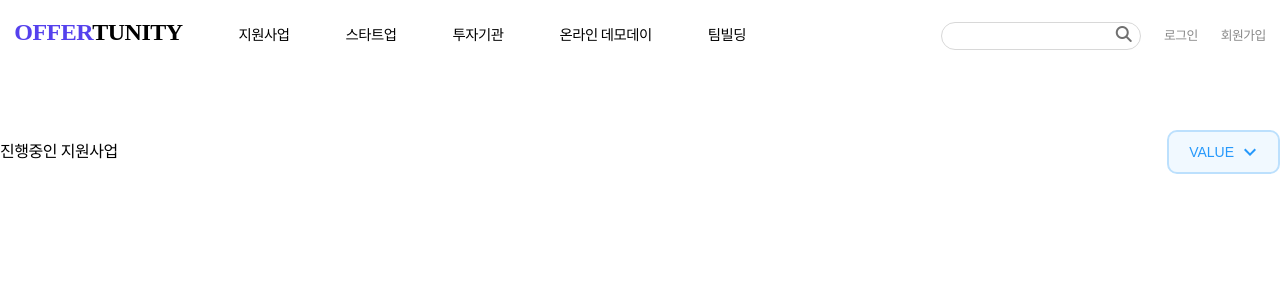
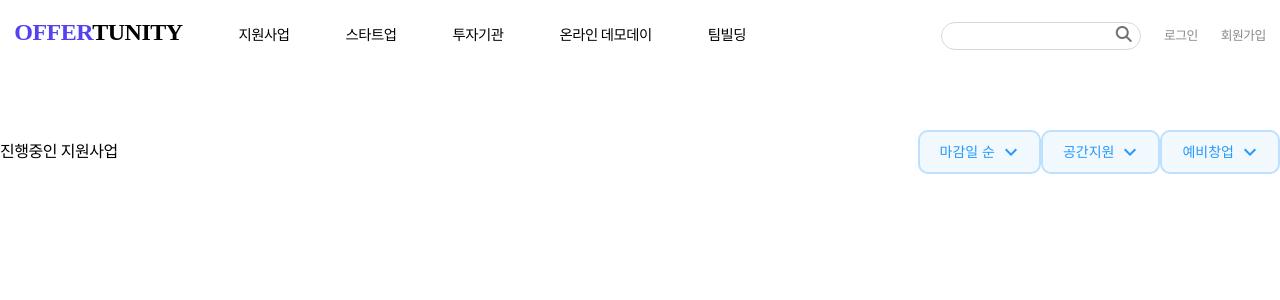
Before and after one commit to Momentium/withWecode, a React (Create React App) app in the folder front-end/offertunity-app/: page /project in a window 1280 px wide. Shown: the top 300 px of the page. Built offline with nearby package versions, Linux system fonts and the light colour scheme; no server answers.

Commit message:
0114 | Sinbad | create select button

```diff
--- /dev/null
+++ b/front-end/offertunity-app/public/data/selectData.json
@@ -0,0 +1,9 @@
+{
+  "project": {
+    "date": ["마감일 순", "최신 순", "Select 3", "Select 4"],
+    "support": ["공간지원", "엑셀러레이팅", "인건비", "자금지원"],
+    "establish": ["예비창업", "3년 미만", "5년 미만", "7년 미만"]
+  }
+
+
+}
--- a/front-end/offertunity-app/src/components/common/button/SelectBtn.tsx
+++ b/front-end/offertunity-app/src/components/common/button/SelectBtn.tsx
@@ -1,24 +1,56 @@
-import React, { useState, useEffect } from 'react';
-import SelectBtnPrsnt from './SelectBtnPrsnt';
-import axios from 'axios';
+import React, { useState, useEffect, useRef } from "react";
+import axios from "axios";
+import SelectBtnPrsnt from "./SelectBtnPrsnt";
+import SelectItem from "./SelectItem";
 
 interface Props {
+  curPage: string;
   category: string;
 }
 
-const SelectBtn:React.FC<Props> = ({ category }) => {
-  const [selectList, setSelectList] = useState<string[]>([]);
-  const [selected, setSelected] = useState<string>("");
+const SelectBtn: React.FC<Props> = ({ curPage, category, }) => {
+  // const [selectList, setSelectList] = useState<string[]>([]);
+  // let _selectList: string[];
+  const [selected, setSelected] = useState<string|null>("");
+  const [compList, setCompList] = useState<any[]>([]);
 
   useEffect(() => {
-   axios.get('data/')
-   .then(() => {
-     setSelectList();
-   })
-  });
+    axios.get("data/selectData.json").then((res) => {
+      console.log(selected)
+      const _data = res.data[curPage];
+      const _selectList = _data[category];
+
+      setSelected(selected === "" ? _selectList[0] : selected);
+      setCompList(_selectList.map((el: string, idx: number) =>
+        el !== selected &&
+        <SelectItem key={idx}
+          value={el}
+          changeSelect={changeSelect}
+        />
+      ));
+    });
+  }, [selected]);
+
+  const changeSelect = (e: React.MouseEvent<HTMLElement>) => {
+    // console.log(e.currentTarget.textContent)
+    setSelected(e.currentTarget.textContent);
+  }
+
+  const [popList, setPopList] = useState<boolean>(false);
+
+  const popSelectList = () => {
+    setPopList(!popList);
+  }
 
   return (
-    <SelectBtnPrsnt value={""}/>
+    <>
+      <SelectBtnPrsnt
+        popList={popList}
+        popSelectList={popSelectList}
+        value={selected}
+        compList={compList}
+      />
+    </>
   );
 };
 export default SelectBtn;
--- a/front-end/offertunity-app/src/components/common/button/SelectBtnPrsnt.tsx
+++ b/front-end/offertunity-app/src/components/common/button/SelectBtnPrsnt.tsx
@@ -1,30 +1,58 @@
-import React, { useState, useEffect } from 'react';
+import React, { useState, useEffect, useRef } from 'react';
 import styled from 'styled-components';
-import { Button, Zoom } from '@material-ui/core';
+import { Button, Zoom, Collapse } from '@material-ui/core';
 import { ExpandMore, ExpandLess } from '@material-ui/icons';
 
 interface Props {
-  value: string;
+  popList: boolean;
+  popSelectList: (e: React.MouseEvent<HTMLElement>) => void;
+  value: string|null;
+  compList: JSX.Element[];
 }
 
-const SelectBtnPrsnt:React.FC<Props> = ({ value }) => {
-  const [zoomIn, setZoomIn] = useState<boolean>(true);
-  const handleClick = () => {
-    setZoomIn(!zoomIn);
-  }
+const SelectBtnPrsnt:React.FC<Props> = (props) => {
+  const [btnH, setBtnH] = useState<number|undefined>(0);
+  const btnRef = useRef<HTMLDivElement>(null);
+
+  useEffect(() => {
+    // console.log(btnRef.current?.clientHeight);
+    setBtnH(btnRef.current?.clientHeight);
+  }, []);
 
   return (
-    <StSelectBtnWrap onClick={handleClick} >
-      {"value"}
-      <StBtnWrap>
-        <ExpandMore style={{visibility: 'hidden'}}/>
-        <Zoom in={zoomIn} style={{position: 'absolute', top: 0, left: 0, zIndex: 1,}}><ExpandMore/></Zoom>
-        <Zoom in={!zoomIn} style={{position: 'absolute', top: 0, left: 0, zIndex: 2,}}><ExpandLess/></Zoom>
-      </StBtnWrap>
-    </StSelectBtnWrap>
+    <StSelectBtnCont>
+      <div ref={btnRef}>
+        <StSelectBtnWrap onClick={props.popSelectList} >
+          {props.value}
+          <StBtnWrap>
+            <ExpandMore style={{visibility: 'hidden'}}/>
+            <Zoom in={!props.popList} style={{position: 'absolute', top: 0, left: 0, zIndex: 1,}}><ExpandMore/></Zoom>
+            <Zoom in={props.popList} style={{position: 'absolute', top: 0, left: 0, zIndex: 2,}}><ExpandLess/></Zoom>
+          </StBtnWrap>
+        </StSelectBtnWrap>
+      </div>
+
+      <StListCont topPos={btnH}>
+        <div className="abs-cont">
+          <Collapse in={props.popList}>
+              {props.compList}
+          </Collapse>
+        </div>
+      </StListCont>
+
+    </StSelectBtnCont>
   );
 };
 export default SelectBtnPrsnt;
+
+const StSelectBtnCont = styled.div`
+  display: flex;
+  flex-direction: column;
+  justify-content: center;
+  align-items: center;
+
+  position: relative;
+`;
 
 const StSelectBtnWrap = styled(Button)`
   display: flex;
@@ -53,3 +81,17 @@ const StBtnWrap = styled.div`
   display: flex;
   margin-left: 4px;
 `;
+
+const StListCont = styled.div<{topPos:number|undefined}>`
+  display: flex;
+  flex-direction: column;
+  justify-content: center;
+  align-items: center;
+
+  .abs-cont {
+    position: absolute;
+    top: ${props => `${props.topPos}px`};
+    transform: translateY(8px);
+    z-index: 5;
+  }
+`;
--- /dev/null
+++ b/front-end/offertunity-app/src/components/common/button/SelectItem.tsx
@@ -0,0 +1,40 @@
+import React from 'react';
+import styled from 'styled-components';
+import { Button, } from '@material-ui/core';
+
+interface Props {
+  value: string;
+  changeSelect: (e: React.MouseEvent<HTMLElement>) => void;
+}
+
+const SelectItem:React.FC<Props> = ({ value, changeSelect }) => {
+  return (
+    <StItemWrap onClick={changeSelect}>
+      {value}
+    </StItemWrap>
+  );
+};
+
+export default SelectItem;
+
+const StItemWrap = styled(Button)`
+  display: flex;
+  justify-content: center;
+  align-items: center;
+
+  background: #F1F9FF 0% 0% no-repeat padding-box;
+  border: 2px solid #BCE0FD;
+  border-radius: 10px;
+  padding: 8px 16px;
+  opacity: 1;
+  text-align: left;
+
+  .MuiButton-label {
+    margin-left: 4px;
+  }
+
+  font: normal normal normal 14px/16px Arial;
+  letter-spacing: 0px;
+  color: #2699FB;
+  opacity: 1;
+`;
--- a/front-end/offertunity-app/src/components/pages/project/ProjectPage.tsx
+++ b/front-end/offertunity-app/src/components/pages/project/ProjectPage.tsx
@@ -8,7 +8,9 @@ const ProjectPage = () => {
       <StUpperCont>
         <div className="title">진행중인 지원사업</div>
         <StFilter>
-          <SelectBtn category={""}/>
+          <SelectBtn curPage={"project"} category={"date"}/>
+          <SelectBtn curPage={"project"} category={"support"}/>
+          <SelectBtn curPage={"project"} category={"establish"}/>
         </StFilter>
       </StUpperCont>
 
```
Also changed, not shown: front-end/offertunity-app/src/components/common/button/SelectList.tsx (added, +16 -0 lines).
